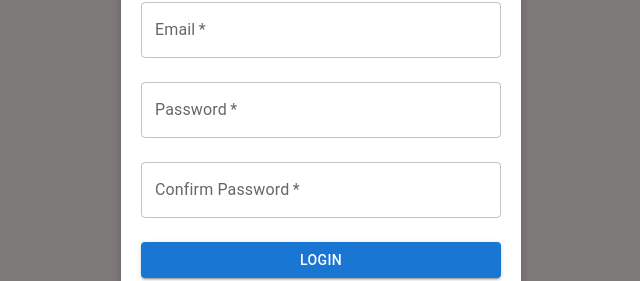
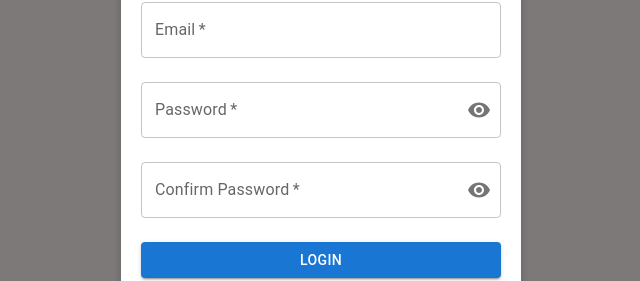
Before and after one commit to Emadenni/MambyLy-logistics-frontend, a React (Vite) app: page /login in a window 1280 px wide. Shown: the part 300-581 px from the top of the page, without its empty margins (319-959 px from the left). Built offline with nearby package versions, Linux system fonts and the light colour scheme.

Commit message:
adjusted login form and admin info box

```diff
--- a/src/components/AdminsTab/AdminInfoBox.tsx
+++ b/src/components/AdminsTab/AdminInfoBox.tsx
@@ -60,18 +60,20 @@ const AdminInfoBox: React.FC = () => {
   return (
     <>
       <Box sx={{ padding: 3, borderBottom: "1px solid #ddd", marginBottom: 3 }}>
-        <LogoutButton />
         {admin && (
-          <Box sx={{ display: "flex", alignItems: "center", marginTop: 2 }}>
+          <Box sx={{ textAlign: "center", marginBottom: 2 }}>
+            <Typography variant="h5" sx={{ fontWeight: "bold" }}>
+              {admin.firstName} {admin.lastName}
+            </Typography>
+          </Box>
+        )}
+        <Box sx={{ display: "flex", alignItems: "center" }}>
           <Avatar
             src={imagePreview || imageUrl || admin.profileImageUrl}
             alt={`${admin.firstName} ${admin.lastName}`}
             sx={{ width: 120, height: 120, marginRight: 3 }}
           />
           <Box>
-              <Typography variant="h4" sx={{ fontWeight: "bold" }}>
-                {admin.firstName} {admin.lastName}
-              </Typography>
             <Typography variant="body2" color="textSecondary">
               {admin.email}
             </Typography>
@@ -83,13 +85,14 @@ const AdminInfoBox: React.FC = () => {
             </IconButton>
           </Box>
         </Box>
-        )}
       </Box>
       <Menu anchorEl={anchorEl} open={Boolean(anchorEl)} onClose={handleMenuClose}>
         <MenuItem onClick={() => navigate("/")}>Go Home</MenuItem>
         <MenuItem onClick={() => setOpenPasswordModal(true)}>Update Password</MenuItem>
         <MenuItem onClick={() => document.getElementById("file-input")?.click()}>Change Profile Image</MenuItem>
-        <MenuItem onClick={handleMenuClose}>Logout</MenuItem>
+        <MenuItem onClick={handleMenuClose}>
+          <LogoutButton />
+        </MenuItem>
       </Menu>
       <Dialog open={openPasswordModal} onClose={() => setOpenPasswordModal(false)}>
         <DialogTitle>Update Password</DialogTitle>
--- a/src/components/LoginForm/LoginForm.tsx
+++ b/src/components/LoginForm/LoginForm.tsx
@@ -1,11 +1,14 @@
 import React, { useState } from "react";
-import { TextField, Button, Typography } from "@mui/material";
+import { TextField, Button, Typography, IconButton } from "@mui/material";
 import { useNavigate } from "react-router-dom";
 import useLogin from "../../hooks/useLogin";
+import Visibility from "@mui/icons-material/Visibility";
+import VisibilityOff from "@mui/icons-material/VisibilityOff";
 import "./loginForm.scss";
 
 const LoginForm = () => {
-  const [showForm, setShowForm] = useState(true);
+  const [showPassword, setShowPassword] = useState(false);
+  const [showConfirmPassword, setShowConfirmPassword] = useState(false);
   const [confirmPassword, setConfirmPassword] = useState("");
   const [passwordError, setPasswordError] = useState("");
   const navigate = useNavigate();
@@ -22,7 +25,6 @@ const LoginForm = () => {
   } = useLogin();
 
   const handleClose = () => {
-    setShowForm(false);
     navigate("/");
   };
 
@@ -36,14 +38,18 @@ const LoginForm = () => {
     handleSubmit(e);
   };
 
-  if (!showForm) return null;
-
   return (
     <div className="login_overlay">
       <div className="login_overlay__container">
-        <button className="login_overlay__close-btn" onClick={handleClose}>X</button>
-        <Typography variant="h5" className="login_overlay__form-title">Login</Typography>
-        <Typography variant="h6" className="login_overlay__form-subtitle">Admins Only</Typography>
+        <button className="login_overlay__close-btn" onClick={handleClose}>
+          X
+        </button>
+        <Typography variant="h5" className="login_overlay__form-title">
+          Login
+        </Typography>
+        <Typography variant="h6" className="login_overlay__form-subtitle">
+          Admins Only
+        </Typography>
         <form onSubmit={handleLocalSubmit}>
           <TextField
             label="Email"
@@ -56,27 +62,49 @@ const LoginForm = () => {
           />
           <TextField
             label="Password"
-            type="password"
+            type={showPassword ? "text" : "password"}
             variant="outlined"
             fullWidth
             required
             margin="normal"
             value={password}
             onChange={(e) => setPassword(e.target.value)}
+            InputProps={{
+              endAdornment: (
+                <IconButton
+                  onClick={() => setShowPassword((prev) => !prev)}
+                  edge="end"
+                >
+                  {showPassword ? <VisibilityOff /> : <Visibility />}
+                </IconButton>
+              ),
+            }}
           />
           <TextField
             label="Confirm Password"
-            type="password"
+            type={showConfirmPassword ? "text" : "password"}
             variant="outlined"
             fullWidth
             required
             margin="normal"
             value={confirmPassword}
             onChange={(e) => setConfirmPassword(e.target.value)}
+            InputProps={{
+              endAdornment: (
+                <IconButton
+                  onClick={() => setShowConfirmPassword((prev) => !prev)}
+                  edge="end"
+                >
+                  {showConfirmPassword ? <VisibilityOff /> : <Visibility />}
+                </IconButton>
+              ),
+            }}
           />
           {passwordError && <Typography color="error">{passwordError}</Typography>}
           {error && <Typography color="error">{error}</Typography>}
-          {successMessage && <Typography color="primary">{successMessage}</Typography>}
+          {successMessage && (
+            <Typography color="primary">{successMessage}</Typography>
+          )}
           <Button
             type="submit"
             fullWidth
@@ -85,7 +113,7 @@ const LoginForm = () => {
             sx={{ marginTop: 2 }}
             disabled={isLoading}
           >
-            {isLoading ? 'Loading...' : 'Login'}
+            {isLoading ? "Loading..." : "Login"}
           </Button>
         </form>
       </div>
```
Lines whose indentation alone changed are shown as unchanged.
